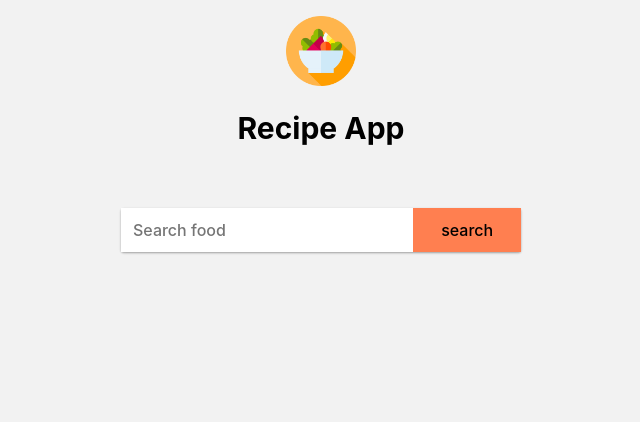
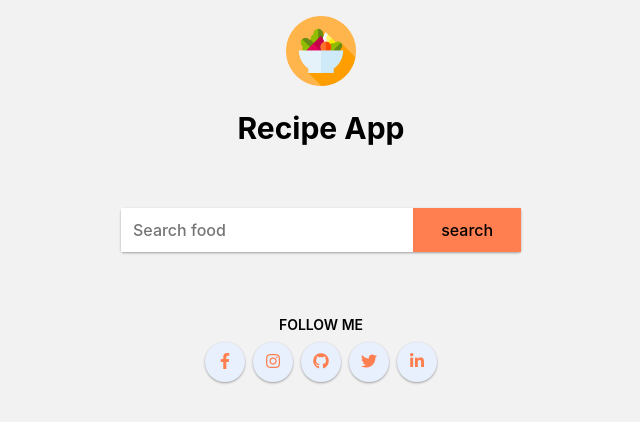
Before and after one commit to vishwanath231/Recipe-App, a plain HTML site: page index.html in a window 1280 px wide. Shown: the whole page, without its empty margins (319-959 px from the left). Drawn offline with Linux system fonts and the light colour scheme.

Commit message:
first commit

```diff
--- a/css/style.css
+++ b/css/style.css
@@ -169,7 +169,7 @@ button{
 }
 @media(max-width:425px){
     #form{
-         width: 350px;
+         width: 340px;
     }
     .box {
         width: 100%;
@@ -192,3 +192,49 @@ button{
          width: 290px;
     }
 }
+
+
+
+
+/* FOLLOW ME */
+
+.follow{
+    text-align: center;
+    margin-bottom: 2rem;
+}
+.follow div {
+    font-size: 14px;
+    font-weight: 600;
+    text-transform: uppercase;
+    margin-bottom: .3rem;
+}
+.follow ul {
+    display: flex;
+    justify-content: center;
+    align-items: center;
+}
+.follow ul li{
+    margin: 4px;
+    list-style: none;
+     width: 40px;
+     height: 40px;
+     border-radius: 50%;
+     background-color: #E8F0FE;
+      box-shadow: rgba(0, 0, 0, 0.12) 0px 1px 3px,
+      rgba(0, 0, 0, 0.24) 0px 1px 2px;
+}
+.follow ul li a{
+   text-align: center;
+    color: #000;
+    padding: 6px;
+    text-decoration: none;
+    line-height: 38px;
+}
+
+.follow ul li a > i{
+    color: coral;
+}
+.follow ul li:hover.follow ul li a > i {
+    background-color: coral;
+    color: #000;
+}
--- a/index.html
+++ b/index.html
@@ -7,6 +7,7 @@
     <title>Home | Food</title>
     <link rel="icon" href="img/icon.png">
     <link rel="stylesheet" href="css/style.css">
+    <link rel="stylesheet" href="https://cdnjs.cloudflare.com/ajax/libs/font-awesome/5.15.3/css/all.min.css"/>
 </head>
 <body>
 
@@ -25,6 +26,18 @@
         </form>
 
         <div id="main"></div>
+
+        <div class="follow">
+            <div>Follow me</div>
+            <ul>
+                <li><a href="https://www.facebook.com/profile.php?id=100015966349198" target="_blank"><i class="fab fa-facebook-f"></i></a></li>
+                <li><a href="https://www.instagram.com/vishwanath.official/" target="_blank"><i class="fab fa-instagram"></i></a></li>
+                <li><a href="https://github.com/vishwanath231" target="_blank"><i class="fab fa-github"></i></a></li>
+                <li><a href="https://twitter.com/vishwanath231" target="_blank"><i class="fab fa-twitter"></i></a></li>
+                <li><a href="https://www.linkedin.com/in/vishwanath231/" target="_blank"><i class="fab fa-linkedin-in"></i></a></li>
+            </ul>
+        </div>
+
     </div>
 
     <script src="js/script.js"></script>
```
